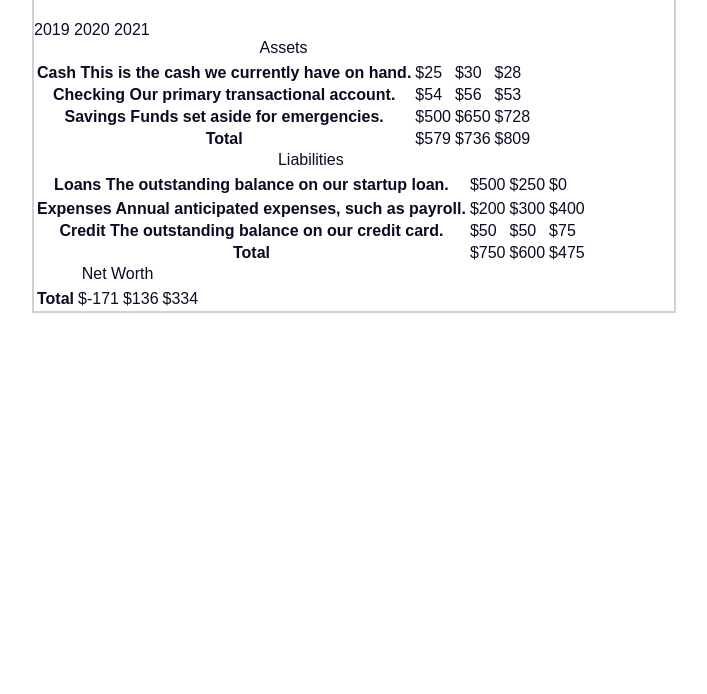
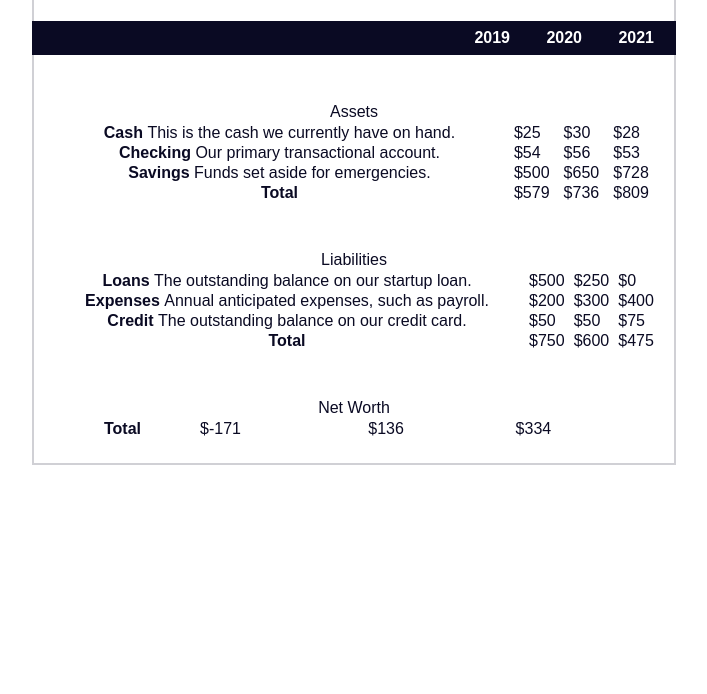
Before and after one commit to pittyh6/freeCodeCamp-responsive_web_design-3-12Mths-WebDevStudy-2022-2023, a plain HTML site: page learn_more_bout_CSS_pseudo_selectors_by_building_a_balance_sheet/index.html in a window 1280 px wide. Shown: the part 106-800 px from the top of the page, without its empty margins (286-993 px from the left). Drawn offline with Linux system fonts and the light colour scheme.

Commit message:
balance sheet projecty done 40-49

```diff
--- a/learn_more_bout_CSS_pseudo_selectors_by_building_a_balance_sheet/styles.css
+++ b/learn_more_bout_CSS_pseudo_selectors_by_building_a_balance_sheet/styles.css
@@ -7,17 +7,17 @@ body {
 }
 /* take the elements that is only screen reader from the visibility and flow of the document */
 span[class~="sr-only"] {
-  border: 0;
-  clip: rect(1px, 1px, 1px, 1px);
-  clip-path: inset(50%);
-  -webkit-clip-path: inset(50%);
-  width: 1px;
-  height: 1px;
-  overflow: hidden;
-  white-space: nowrap;
-  position: absolute;
-  padding: 0;
-  margin: -1px;
+  border: 0!important;
+  clip: rect(1px, 1px, 1px, 1px)!important;
+  clip-path: inset(50%) !important;
+  -webkit-clip-path: inset(50%) !important;
+  width: 1px!important;
+  height: 1px!important;
+  overflow: hidden!important;
+  white-space: nowrap!important;
+  position: absolute!important;
+  padding: 0!important;
+  margin: -1px!important;
 }
 h1 {
   max-width: 37.25rem;
@@ -40,3 +40,32 @@ section {
   margin: 0 auto;
   border: 2px solid #d0d0d5;
 }
+#years {
+  display: flex;
+  justify-content: flex-end;
+  position: sticky;
+  top: 0;
+  color: #fff;
+  background-color: #0a0a23;
+  z-index: 999;
+  margin: 0 -2px;
+  padding: 0.5rem calc(1.25rem + 2px) 0.5rem 0;
+}
+#years span[class] {
+  font-weight: bold;
+  width: 4.5rem;
+  text-align: right;
+}
+.table-wrap{
+    padding: 0 0.75rem 1.5rem 0.75rem;
+}
+span{
+    font-weight: normal;
+}
+table{
+    border-collapse: collapse;
+    border:0;
+    width: 100%;
+    position: relative;
+    margin-top: 3rem;
+}
```
Also changed, not shown: 1 other file.
